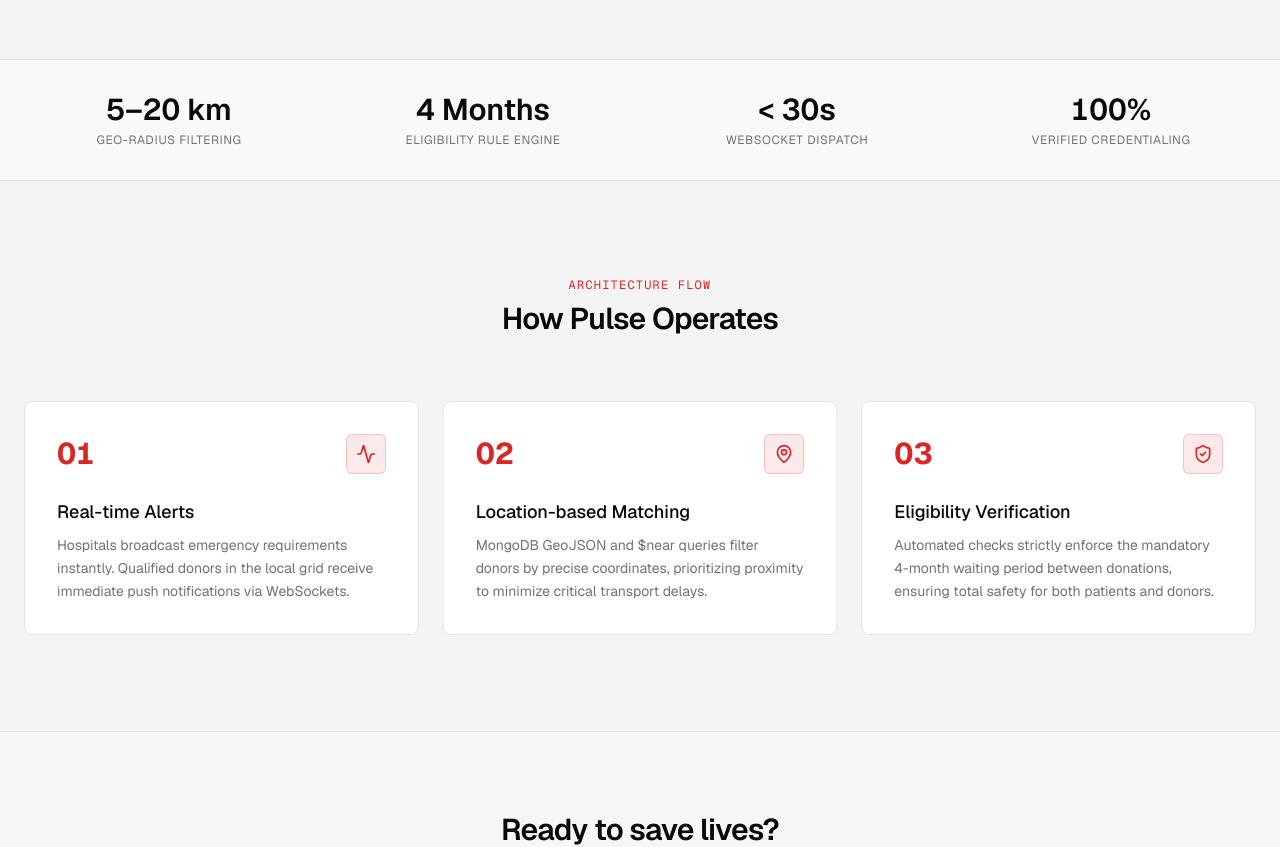
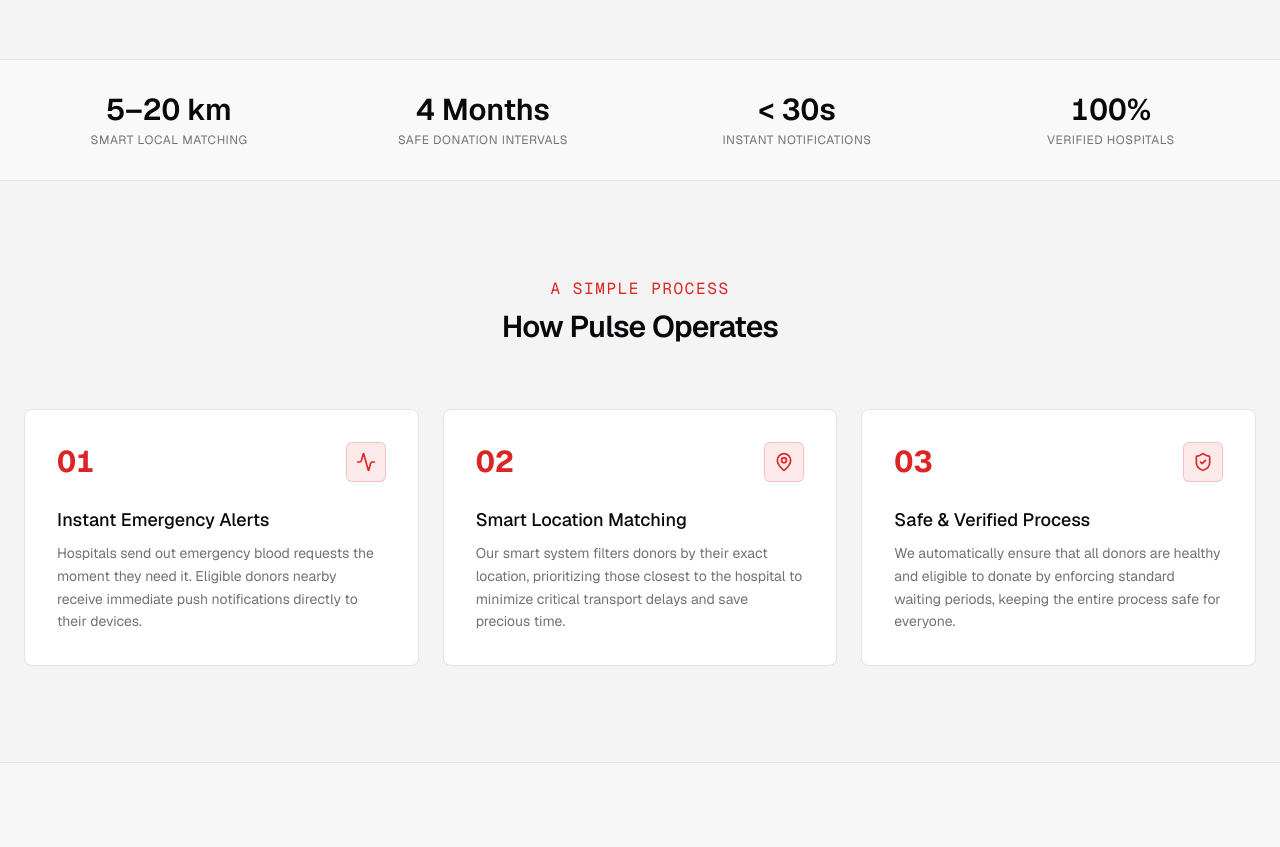
Before and after one commit to 43UniProjects/pulse, a Next.js app: page / in a window 1280 px wide. Shown: the part 780-1627 px from the top of the page. Built offline with nearby package versions, Linux system fonts and the light colour scheme.

Commit message:
style(ui): improve readability for users

```diff
--- a/app/(auth)/login/page.tsx
+++ b/app/(auth)/login/page.tsx
@@ -1,6 +1,4 @@
 import { Metadata } from 'next';
-import Header from '@/components/Header';
-import Footer from '@/components/Footer';
 import LoginForm from './login-form';
 
 export const metadata: Metadata = {
@@ -10,10 +8,7 @@
 
 export default function LoginPage() {
   return (
-    <div className="min-h-screen bg-background text-foreground flex flex-col font-sans">
-      <Header />
-
-      <main className="flex-1 flex items-center justify-center p-6 relative">
+    <main className="flex-1 flex items-center justify-center p-6 relative w-full">
       {/* Telemetry grid background */}
       <div className="absolute inset-0 z-0 bg-[linear-gradient(to_right,var(--color-border)_1px,transparent_1px),linear-gradient(to_bottom,var(--color-border)_1px,transparent_1px)] bg-[size:3rem_3rem] [mask-image:radial-gradient(ellipse_60%_60%_at_50%_50%,#000_20%,transparent_100%)] opacity-20 pointer-events-none" />
 
@@ -21,8 +16,5 @@
         <LoginForm />
       </div>
     </main>
-
-      <Footer />
-    </div>
   );
 }
--- a/app/(auth)/register/page.tsx
+++ b/app/(auth)/register/page.tsx
@@ -1,7 +1,5 @@
 import { Metadata } from 'next';
 import { Suspense } from 'react';
-import Header from '@/components/Header';
-import Footer from '@/components/Footer';
 import RegisterForm from './register-form';
 
 export const metadata: Metadata = {
@@ -11,10 +9,7 @@
 
 export default function RegisterPage() {
   return (
-    <div className="min-h-screen bg-background text-foreground flex flex-col font-sans">
-      <Header />
-
-      <main className="flex-1 flex items-center justify-center p-6 py-12 relative">
+    <main className="flex-1 flex items-center justify-center p-6 py-12 relative w-full">
       {/* Telemetry Grid Background */}
       <div className="absolute inset-0 z-0 bg-[linear-gradient(to_right,var(--color-border)_1px,transparent_1px),linear-gradient(to_bottom,var(--color-border)_1px,transparent_1px)] bg-size-[3rem_3rem] mask-[radial-gradient(ellipse_60%_70%_at_50%_50%,#000_20%,transparent_100%)] opacity-20 pointer-events-none" />
 
@@ -29,8 +24,5 @@
         </Suspense>
       </div>
     </main>
-
-      <Footer />
-    </div>
   );
 }
--- a/app/(users)/admin/layout.tsx
+++ b/app/(users)/admin/layout.tsx
@@ -1,5 +1,3 @@
-import Footer from '@/components/Footer';
-import Header from '@/components/Header';
 import DashboardSidebar from '@/components/users/DashboardSidebar';
 
 const ADMIN_LINKS = [
@@ -14,19 +12,13 @@
   children: React.ReactNode;
 }) {
   return (
-    <div className="min-h-screen flex flex-col bg-background font-sans">
-      <Header />
-      <div className="flex-1 flex overflow-hidden h-[calc(100vh-4rem)]">
-        <DashboardSidebar
-          roleLabel="System Admin"
-          userName="Super Admin"
-          links={ADMIN_LINKS}
-        />
-        <main className="flex-1 overflow-auto bg-background p-6">
-          {children}
-        </main>
-      </div>
-      <Footer />
+    <div className="flex-1 flex w-full overflow-hidden h-[calc(100vh-4rem)]">
+      <DashboardSidebar
+        roleLabel="System Admin"
+        userName="Super Admin"
+        links={ADMIN_LINKS}
+      />
+      <main className="flex-1 overflow-auto bg-background p-6">{children}</main>
     </div>
   );
 }
--- a/app/(users)/donor/layout.tsx
+++ b/app/(users)/donor/layout.tsx
@@ -1,5 +1,3 @@
-import Footer from '@/components/Footer';
-import Header from '@/components/Header';
 import DashboardSidebar from '@/components/users/DashboardSidebar';
 
 const DONOR_LINKS = [
@@ -15,19 +13,13 @@
   children: React.ReactNode;
 }) {
   return (
-    <div className="min-h-screen flex flex-col bg-background font-sans">
-      <Header />
-      <div className="flex-1 flex overflow-hidden h-[calc(100vh-4rem)]">
-        <DashboardSidebar
-          roleLabel="Verified Donor"
-          userName="Kamal Perera"
-          links={DONOR_LINKS}
-        />
-        <main className="flex-1 overflow-auto bg-background p-6">
-          {children}
-        </main>
-      </div>
-      <Footer />
+    <div className="flex-1 flex w-full overflow-hidden h-[calc(100vh-4rem)]">
+      <DashboardSidebar
+        roleLabel="Verified Donor"
+        userName="Kamal Perera"
+        links={DONOR_LINKS}
+      />
+      <main className="flex-1 overflow-auto bg-background p-6">{children}</main>
     </div>
   );
 }
--- a/app/(users)/hospital/layout.tsx
+++ b/app/(users)/hospital/layout.tsx
@@ -1,5 +1,3 @@
-import Footer from '@/components/Footer';
-import Header from '@/components/Header';
 import DashboardSidebar from '@/components/users/DashboardSidebar';
 
 const HOSPITAL_LINKS = [
@@ -19,19 +17,13 @@
   children: React.ReactNode;
 }) {
   return (
-    <div className="min-h-screen flex flex-col bg-background font-sans">
-      <Header />
-      <div className="flex-1 flex overflow-hidden h-[calc(100vh-4rem)]">
-        <DashboardSidebar
-          roleLabel="Clinical Facility"
-          userName="Nawaloka Hospital"
-          links={HOSPITAL_LINKS}
-        />
-        <main className="flex-1 overflow-auto bg-background p-6">
-          {children}
-        </main>
-      </div>
-      <Footer />
+    <div className="flex-1 flex w-full overflow-hidden h-[calc(100vh-4rem)]">
+      <DashboardSidebar
+        roleLabel="Clinical Facility"
+        userName="Nawaloka Hospital"
+        links={HOSPITAL_LINKS}
+      />
+      <main className="flex-1 overflow-auto bg-background p-6">{children}</main>
     </div>
   );
 }
--- a/app/not-found.tsx
+++ b/app/not-found.tsx
@@ -2,15 +2,10 @@
 
 import Link from 'next/link';
 import { AlertCircle, ArrowLeft, Home } from 'lucide-react';
-import Header from '@/components/Header';
-import Footer from '@/components/Footer';
 
 export default function NotFound() {
   return (
-    <div className="min-h-screen bg-background text-foreground flex flex-col font-sans">
-      <Header />
-
-      <main className="flex-1 flex items-center justify-center p-6 relative overflow-hidden">
+    <div className="flex-1 flex items-center justify-center p-6 relative overflow-hidden w-full">
       {/* Subtle background pattern */}
       <div className="absolute inset-0 z-0 bg-[linear-gradient(to_right,var(--color-border)_1px,transparent_1px),linear-gradient(to_bottom,var(--color-border)_1px,transparent_1px)] bg-[size:3rem_3rem] [mask-image:radial-gradient(ellipse_60%_60%_at_50%_50%,#000_20%,transparent_100%)] opacity-20 pointer-events-none" />
 
@@ -53,9 +48,6 @@
           </button>
         </div>
       </div>
-      </main>
-
-      <Footer />
     </div>
   );
 }
--- a/app/page.tsx
+++ b/app/page.tsx
@@ -82,7 +82,7 @@
               5&ndash;20 km
             </div>
             <div className="text-xs text-muted-foreground mt-1 uppercase tracking-wider">
-              Geo-Radius Filtering
+              Smart Local Matching
             </div>
           </div>
           <div>
@@ -90,7 +90,7 @@
               4 Months
             </div>
             <div className="text-xs text-muted-foreground mt-1 uppercase tracking-wider">
-              Eligibility Rule Engine
+              Safe Donation Intervals
             </div>
           </div>
           <div>
@@ -98,7 +98,7 @@
               &lt; 30s
             </div>
             <div className="text-xs text-muted-foreground mt-1 uppercase tracking-wider">
-              WebSocket Dispatch
+              Instant Notifications
             </div>
           </div>
           <div>
@@ -106,7 +106,7 @@
               100%
             </div>
             <div className="text-xs text-muted-foreground mt-1 uppercase tracking-wider">
-              Verified Credentialing
+              Verified Hospitals
             </div>
           </div>
         </div>
@@ -115,8 +115,8 @@
       {/* How it works section */}
       <section className="py-24 max-w-7xl mx-auto px-6">
         <div className="text-center max-w-xl mx-auto mb-16">
-          <span className="text-xs font-mono uppercase tracking-widest text-primary mb-2 block">
-            Architecture Flow
+          <span className="text-s font-mono uppercase tracking-widest text-primary mb-2 block">
+            A Simple Process
           </span>
           <h2 className="text-2xl sm:text-3xl font-semibold tracking-tight text-foreground">
             How Pulse Operates
@@ -136,12 +136,12 @@
                 </div>
               </div>
               <h3 className="text-lg font-medium text-foreground mb-2">
-                Real-time Alerts
+                Instant Emergency Alerts
               </h3>
               <p className="text-sm text-muted-foreground leading-relaxed">
-                Hospitals broadcast emergency requirements instantly. Qualified
-                donors in the local grid receive immediate push notifications
-                via WebSockets.
+                Hospitals send out emergency blood requests the moment they need
+                it. Eligible donors nearby receive immediate push notifications
+                directly to their devices.
               </p>
             </div>
           </div>
@@ -158,12 +158,12 @@
                 </div>
               </div>
               <h3 className="text-lg font-medium text-foreground mb-2">
-                Location-based Matching
+                Smart Location Matching
               </h3>
               <p className="text-sm text-muted-foreground leading-relaxed">
-                MongoDB GeoJSON and $near queries filter donors by precise
-                coordinates, prioritizing proximity to minimize critical
-                transport delays.
+                Our smart system filters donors by their exact location,
+                prioritizing those closest to the hospital to minimize critical
+                transport delays and save precious time.
               </p>
             </div>
           </div>
@@ -180,12 +180,12 @@
                 </div>
               </div>
               <h3 className="text-lg font-medium text-foreground mb-2">
-                Eligibility Verification
+                Safe & Verified Process
               </h3>
               <p className="text-sm text-muted-foreground leading-relaxed">
-                Automated checks strictly enforce the mandatory 4-month waiting
-                period between donations, ensuring total safety for both
-                patients and donors.
+                We automatically ensure that all donors are healthy and eligible
+                to donate by enforcing standard waiting periods, keeping the
+                entire process safe for everyone.
               </p>
             </div>
           </div>
--- a/components/users/DashboardSidebar.tsx
+++ b/components/users/DashboardSidebar.tsx
@@ -58,7 +58,7 @@
       {/* User Footer */}
       <div className="p-4 border-t border-border bg-background">
         <div className="text-xs font-mono text-muted-foreground mb-1 uppercase tracking-widest">
-          Active Session
+          Logged in as
         </div>
         <div className="text-sm font-semibold text-foreground truncate mb-3">
           {userName}
@@ -68,7 +68,7 @@
           className="flex items-center gap-2 text-xs font-medium text-muted-foreground hover:text-primary transition-colors"
         >
           <LogOut className="w-4 h-4" />
-          Terminate Session
+          Logout
         </Link>
       </div>
     </aside>
```
Also changed, not shown: app/(auth)/login/login-form.tsx (+5 -7 lines), app/(auth)/register/register-form.tsx (+7 -9 lines), app/contact/page.tsx (+3 -11 lines), app/support/page.tsx (+5 -15 lines). Lines whose indentation alone changed are shown as unchanged.
